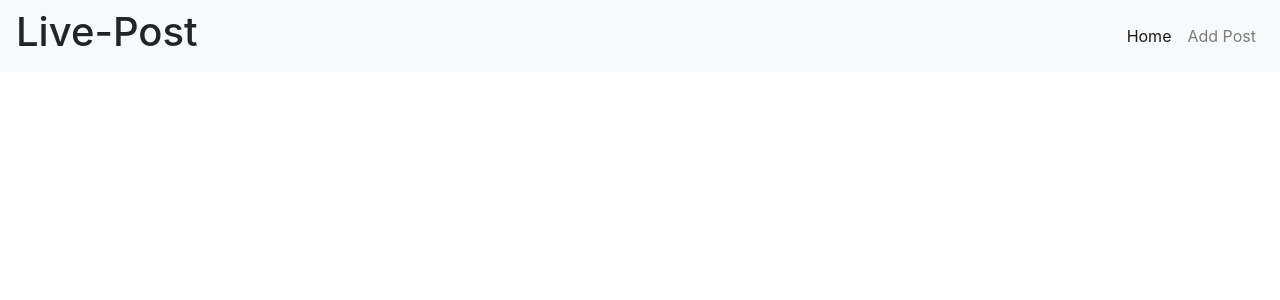
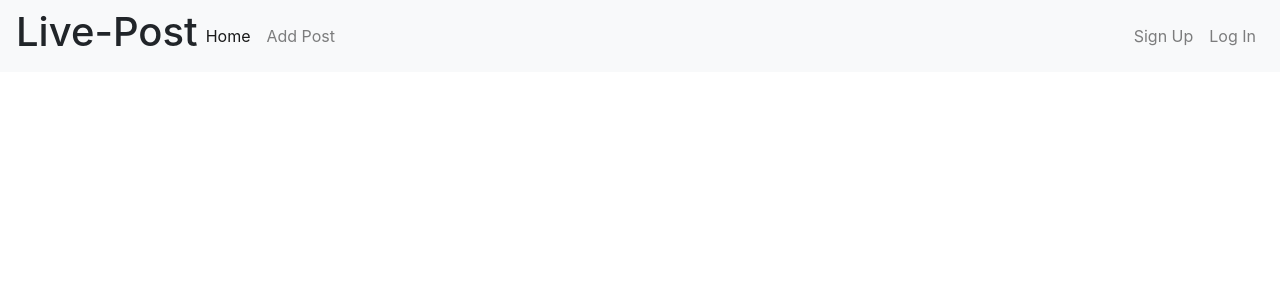
Before and after one commit to VarelaVargasLeandro18/ng-postNoticias, an Angular app: page / in a window 1280 px wide. Shown: the top 300 px of the page. Built offline with nearby package versions, Linux system fonts and the light colour scheme.

Commit message:
Sing Up & Log In added.

```diff
--- a/src/app/header/header.component.html
+++ b/src/app/header/header.component.html
@@ -6,7 +6,7 @@
             data-target="#navegacion-principal">
         <span class="navbar-toggler-icon"></span>
     </button>
-    <div    class="collapse navbar-collapse justify-content-end"
+    <div    class="collapse navbar-collapse"
             id="navegacion-principal">
         <ul class="navbar-nav align-items-center">
             <li class="nav-item">
@@ -16,6 +16,14 @@
                 <a class="nav-link" href="#">Add Post</a>
             </li>
         </ul>
+        <ul class="navbar-nav navbar-right ml-auto align-items-center">
+            <li>
+                <a href="#" class="nav-link">Sign Up</a>
+            </li>
+            <li>
+                <a href="#" class="nav-link">Log In</a>
+            </li>
+        </ul>
     </div>
 
 </nav>
```
